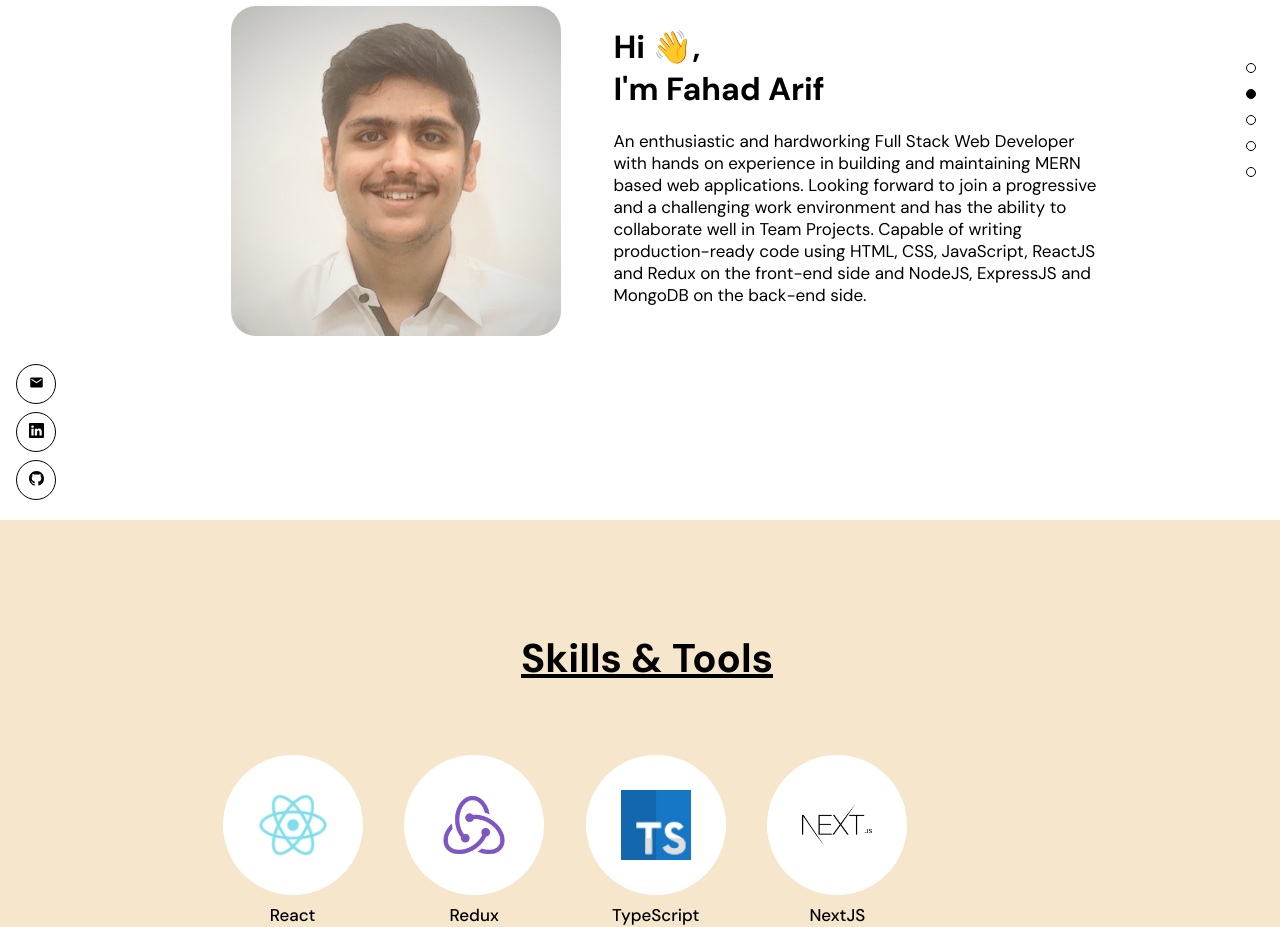
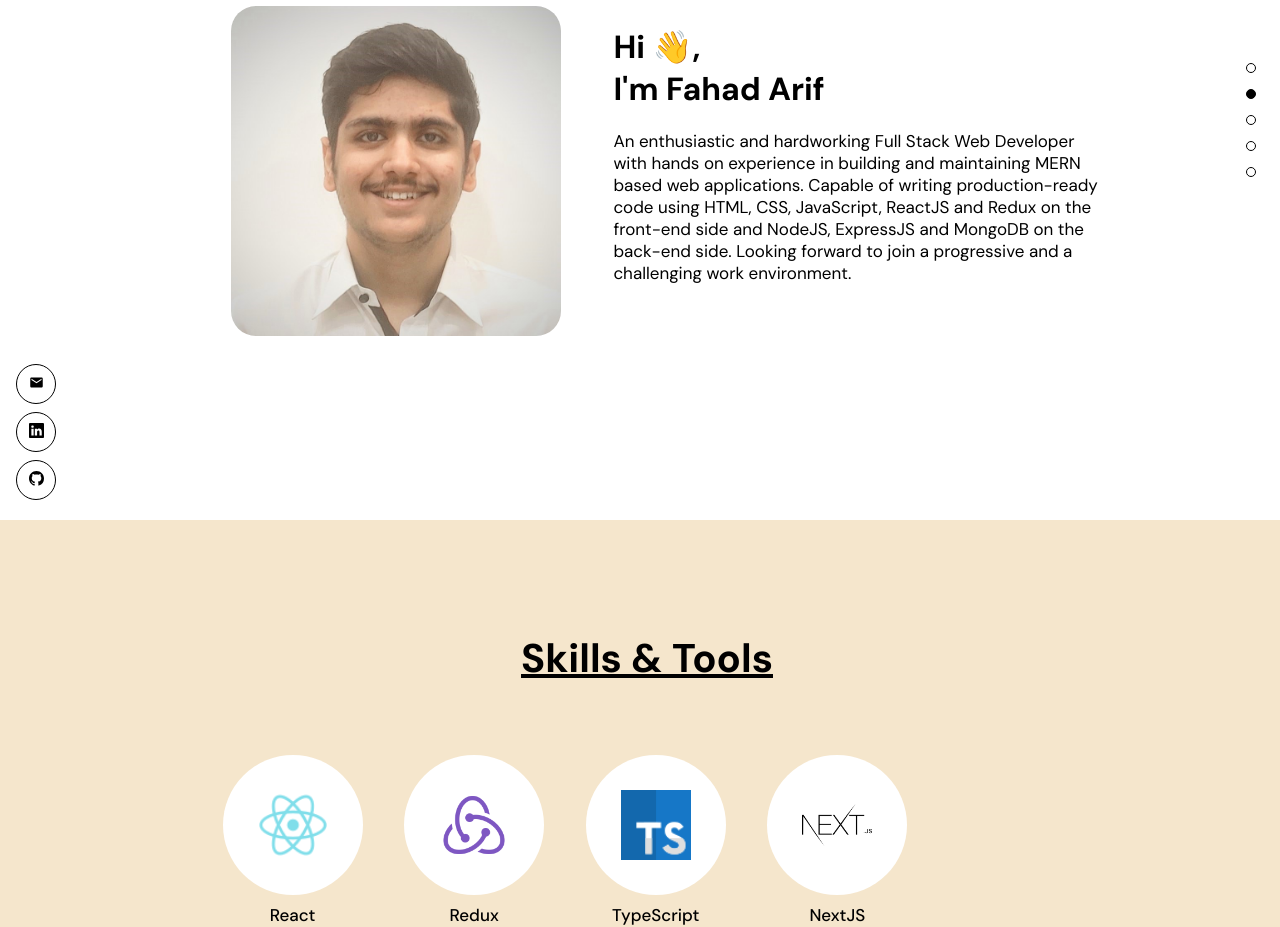
Before and after one commit to fahad9988/fahad9988.github.io, a React (Create React App) app: page / in a window 1280 px wide. Shown: the part 1080-2007 px from the top of the page. Built offline with nearby package versions, Linux system fonts and the light colour scheme.

Commit message:
final addition

```diff
--- a/src/container/About/About.jsx
+++ b/src/container/About/About.jsx
@@ -15,7 +15,7 @@ const About = () => {
           <h1>Hi 👋,</h1>
           <h1 id="user-detail-name">I'm Fahad Arif</h1>
           <p id="user-detail-intro">
-          An enthusiastic and hardworking Full Stack Web Developer with hands on experience in building and maintaining MERN based web applications. Looking forward to join a progressive and a challenging work environment and has the ability to collaborate well in Team Projects. Capable of writing production-ready code using HTML, CSS, JavaScript, ReactJS and Redux on the front-end side and NodeJS, ExpressJS and MongoDB on the back-end side.
+          An enthusiastic and hardworking Full Stack Web Developer with hands on experience in building and maintaining MERN based web applications. Capable of writing production-ready code using HTML, CSS, JavaScript, ReactJS and Redux on the front-end side and NodeJS, ExpressJS and MongoDB on the back-end side. Looking forward to join a progressive and a challenging work environment.
           </p>
         </div>
       </div>
```
